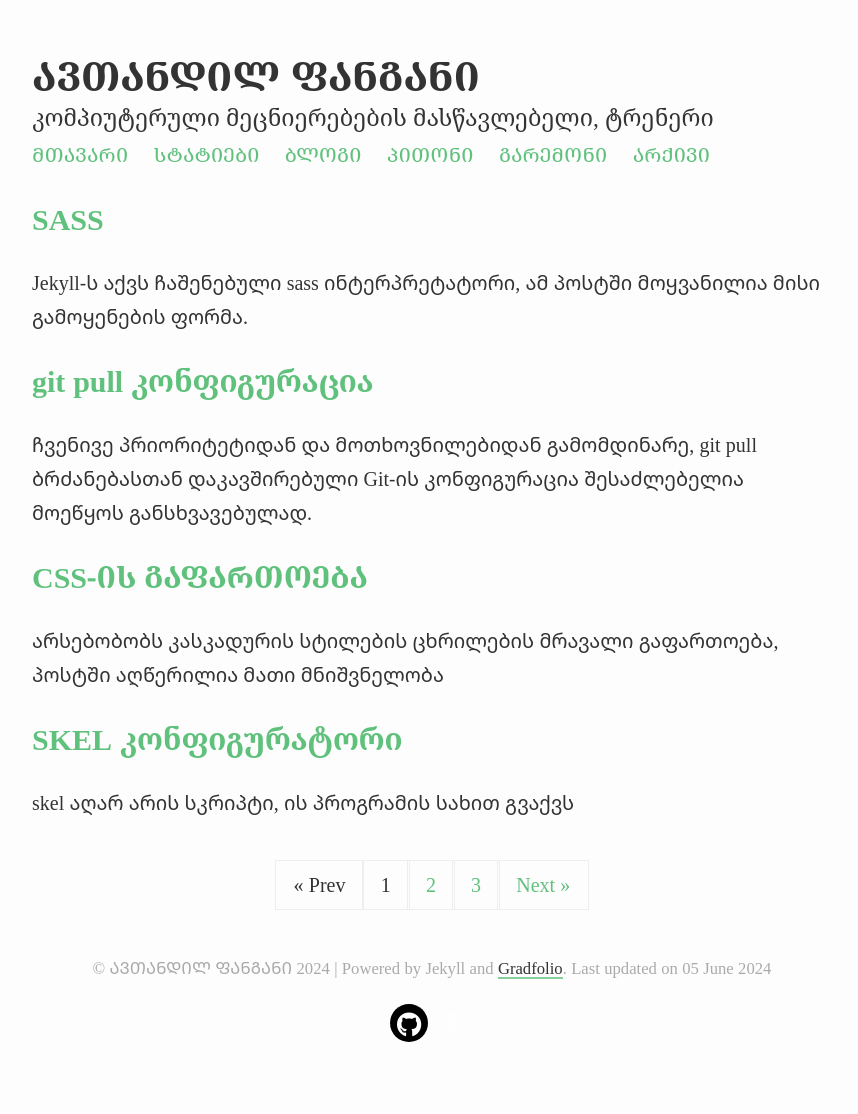
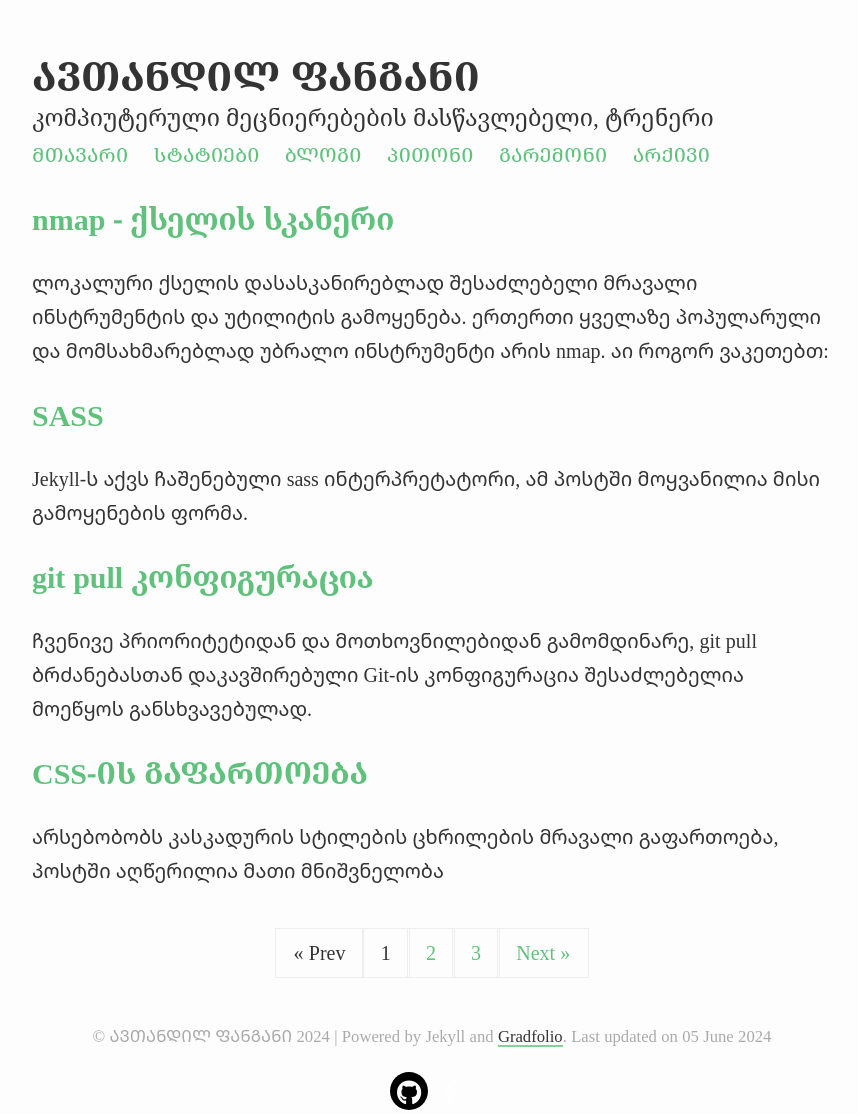
Before and after one commit to avtotrainer/portfolio, a Jekyll site: the page built from blog/index.html, in a window 1280 px wide. Shown: the whole page, without its empty margins (208-1066 px from the left). Built offline with Jekyll 4.4.1, drawn with Linux system fonts in a browser that asks for light colours; nearby versions of some CDN libraries; the list of posts is cut into pages by our own code; before the commit the page ends 1046 px from its top, so only the background shows below that; some of the changed lines change nothing that is shown.

Commit message:
md in yaml

````diff
--- a/_config.yml
+++ b/_config.yml
@@ -86,7 +86,7 @@ collections:
     output: true
     permalink: /envi/:name/
     order:
-      - this_site.me
+      - this_site.md
       - szh.md
 sass:
   sass_dir: /assets/css/_sass
--- /dev/null
+++ b/_posts/2024-06-04-nmap.md
@@ -0,0 +1,34 @@
+---
+layout: post
+title: nmap - ქსელის სკანერი
+image: "assets/images/nmap.webp"
+---
+
+ლოკალური ქსელის დასასკანირებლად შესაძლებელი მრავალი ინსტრუმენტის და უტილიტის გამოყენება. ერთერთი ყველაზე პოპულარული და მომსახმარებლად უბრალო ინსტრუმენტი არის **nmap**. აი როგორ ვაკეთებთ:
+
+1. **Установка nmap**:
+    - Для Windows: скачайте и установите nmap с официального сайта [nmap.org](https://nmap.org/download.html).
+    - Для Linux: используйте менеджер пакетов вашей системы. Например, на Ubuntu это можно сделать командой:
+      ```bash
+      sudo apt-get install nmap
+      ```
+
+2. **Сканирование сети**:
+    - Откройте командную строку или терминал.
+    - Используйте следующую команду, чтобы просканировать всю вашу локальную сеть:
+      ```bash
+      nmap -sP 192.168.1.0/24
+      ```
+      В этом примере, `192.168.1.0/24` - это диапазон IP-адресов вашей локальной сети. Замените его на диапазон, соответствующий вашей сети.
+
+3. **Просмотр результатов**:
+    - После выполнения команды, nmap выведет список всех активных устройств в вашей сети с их IP-адресами и, возможно, некоторыми дополнительными данными.
+
+Если вы хотите более детально просканировать конкретное устройство, можете использовать его IP-адрес в команде:
+```bash
+nmap 192.168.1.10
+```
+
+Эта команда предоставит информацию о портах и службах, работающих на указанном устройстве.
+
+Если у вас возникнут вопросы или вам понадобится помощь в интерпретации результатов, дайте знать!
````
